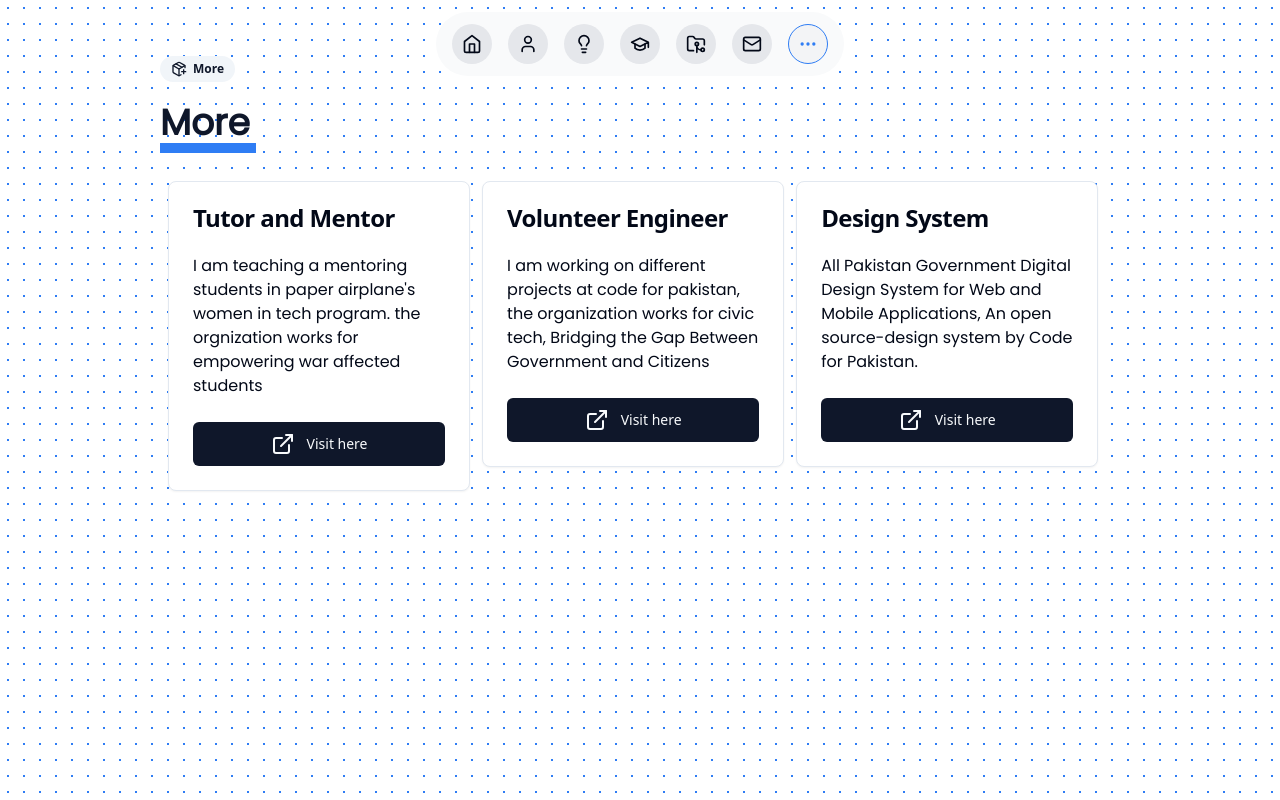
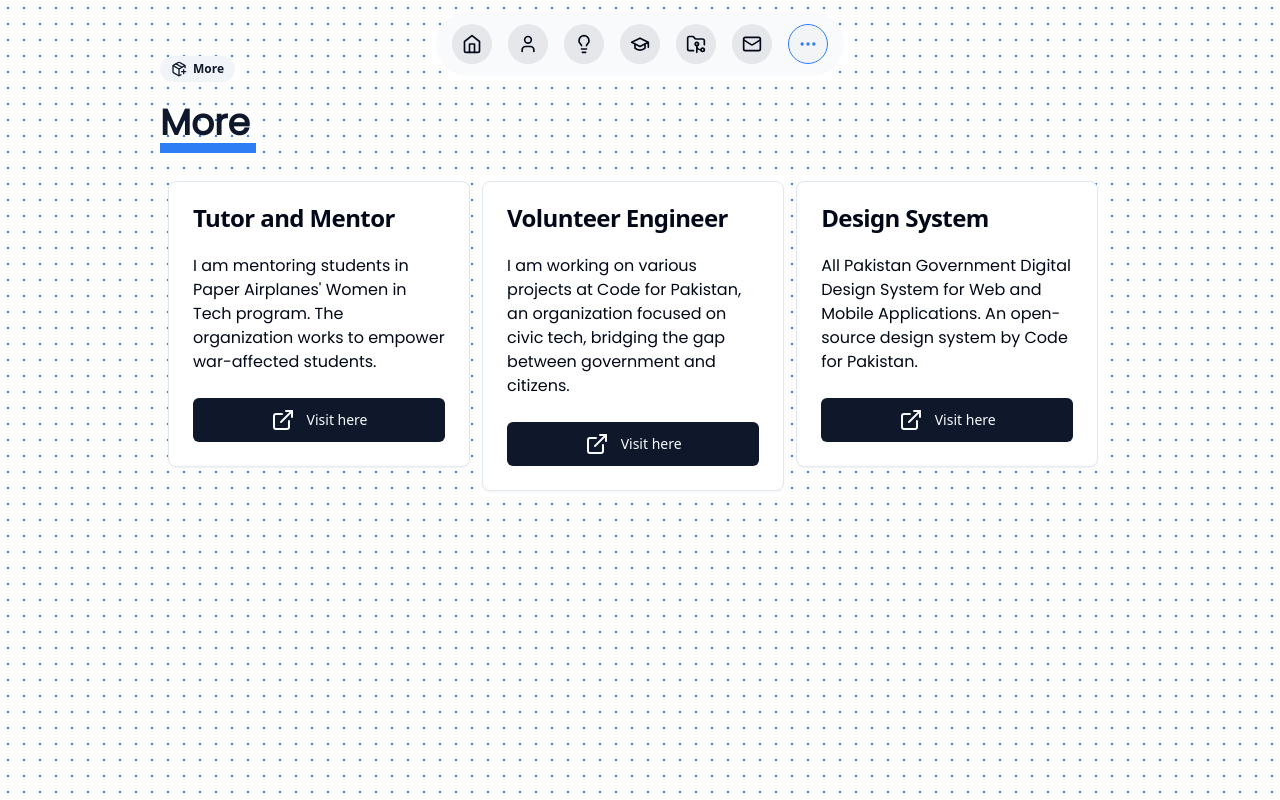
Before and after one commit to latifniz/Portfolio, a Next.js app: page /more in a window 1280 px wide. Built offline with nearby package versions, Linux system fonts and the light colour scheme.

Commit message:
updated all descriptions

```diff
--- a/src/app/more/page.tsx
+++ b/src/app/more/page.tsx
@@ -18,19 +18,19 @@ const morePage = () => {
     {
       title: "Tutor and Mentor",
       description:
-        "I am teaching a mentoring students in paper airplane's women in tech program. the orgnization works for empowering war affected students",
+        "I am mentoring students in Paper Airplanes' Women in Tech program. The organization works to empower war-affected students.",
       link: "https://www.paper-airplanes.org/",
     },
     {
-      title: "Volunteer Engineer ",
+      title: "Volunteer Engineer",
       description:
-        "I am working on different projects at code for pakistan, the organization works for civic tech, Bridging the Gap Between Government and Citizens",
+        "I am working on various projects at Code for Pakistan, an organization focused on civic tech, bridging the gap between government and citizens.",
       link: "https://codeforpakistan.org/",
     },
     {
       title: "Design System",
       description:
-        "All Pakistan Government Digital Design System for Web and Mobile Applications, An open source-design system by Code for Pakistan.",
+        "All Pakistan Government Digital Design System for Web and Mobile Applications. An open-source design system by Code for Pakistan.",
       link: "https://nizam.codeforpakistan.org/",
     },
   ];
```
